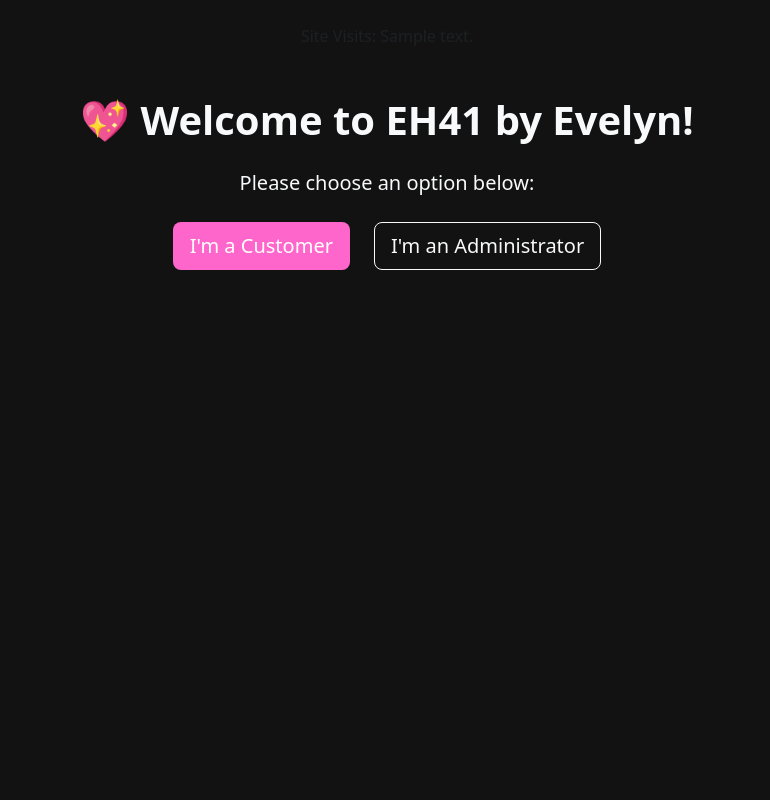
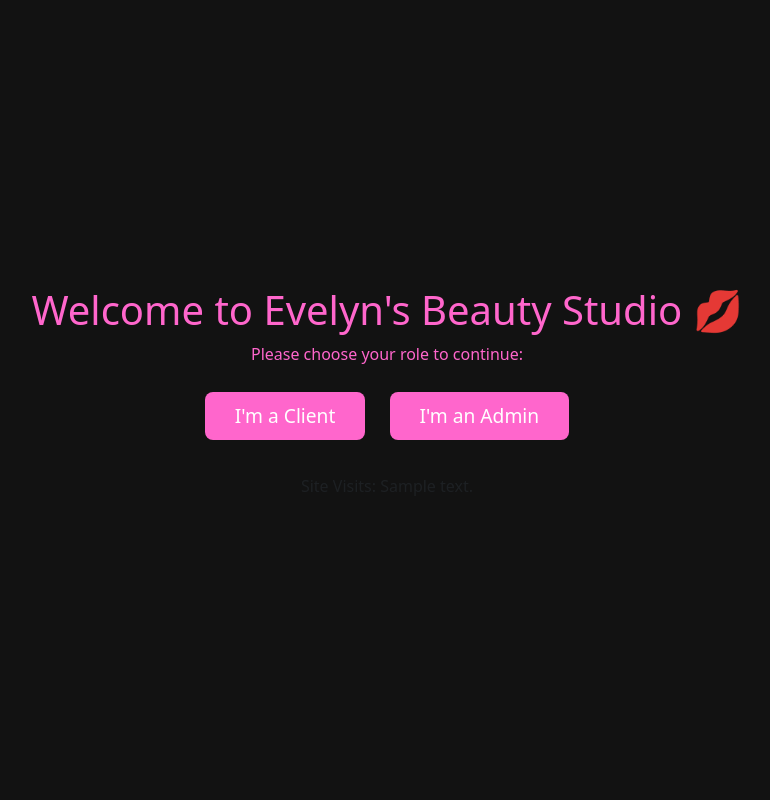
Before and after one commit to Wiles111/EH41, a Flask app: template templates/home.html in a window 1280 px wide. Shown: the whole page, without its empty margins (253-1023 px from the left). Run offline with Flask 3, Linux system fonts and the light colour scheme; the template is opened without the code that fills it: most values are stand-ins (such as "Sample title", 1, 10 or a date in 2020).

Commit message:
Update home.html

```diff
--- a/templates/home.html
+++ b/templates/home.html
@@ -1,33 +1,41 @@
 <!DOCTYPE html>
-<p class="text-muted text-center mt-4">Site Visits: {{ visits }}</p>
-
 <html lang="en">
 <head>
     <meta charset="UTF-8">
-    <title>EH41</title>
+    <title>Welcome – Evelyn’s Studio</title>
     <link href="https://cdn.jsdelivr.net/npm/bootstrap@5.3.3/dist/css/bootstrap.min.css" rel="stylesheet">
     <style>
         body {
             background-color: #121212;
-            color: #f8f9fa;
+            color: #ff66cc;
+            display: flex;
+            flex-direction: column;
+            align-items: center;
+            justify-content: center;
+            height: 100vh;
+            text-align: center;
         }
-        .btn-custom {
+        .btn-pink {
             background-color: #ff66cc;
             color: white;
+            border: none;
+            border-radius: 8px;
+            padding: 10px 30px;
+            font-size: 1.2rem;
+            margin: 10px;
         }
-        .btn-custom:hover {
-            background-color: #ff3385;
+        .btn-pink:hover {
+            background-color: #ff3399;
         }
     </style>
 </head>
 <body>
-    <div class="container text-center mt-5">
-        <h1 class="mb-4 fw-bold">💖 Welcome to EH41 by Evelyn!</h1>
-        <p class="lead">Please choose an option below:</p>
-        <div class="d-flex justify-content-center gap-4 mt-4">
-            <a href="/client" class="btn btn-custom btn-lg">I'm a Customer</a>
-            <a href="/login" class="btn btn-outline-light btn-lg">I'm an Administrator</a>
-        </div>
+    <h1>Welcome to Evelyn's Beauty Studio 💋</h1>
+    <p>Please choose your role to continue:</p>
+    <div>
+        <a href="/book" class="btn btn-pink">I'm a Client</a>
+        <a href="/login" class="btn btn-pink">I'm an Admin</a>
     </div>
+    <p class="mt-4 text-muted">Site Visits: {{ visits }}</p>
 </body>
 </html>
```
